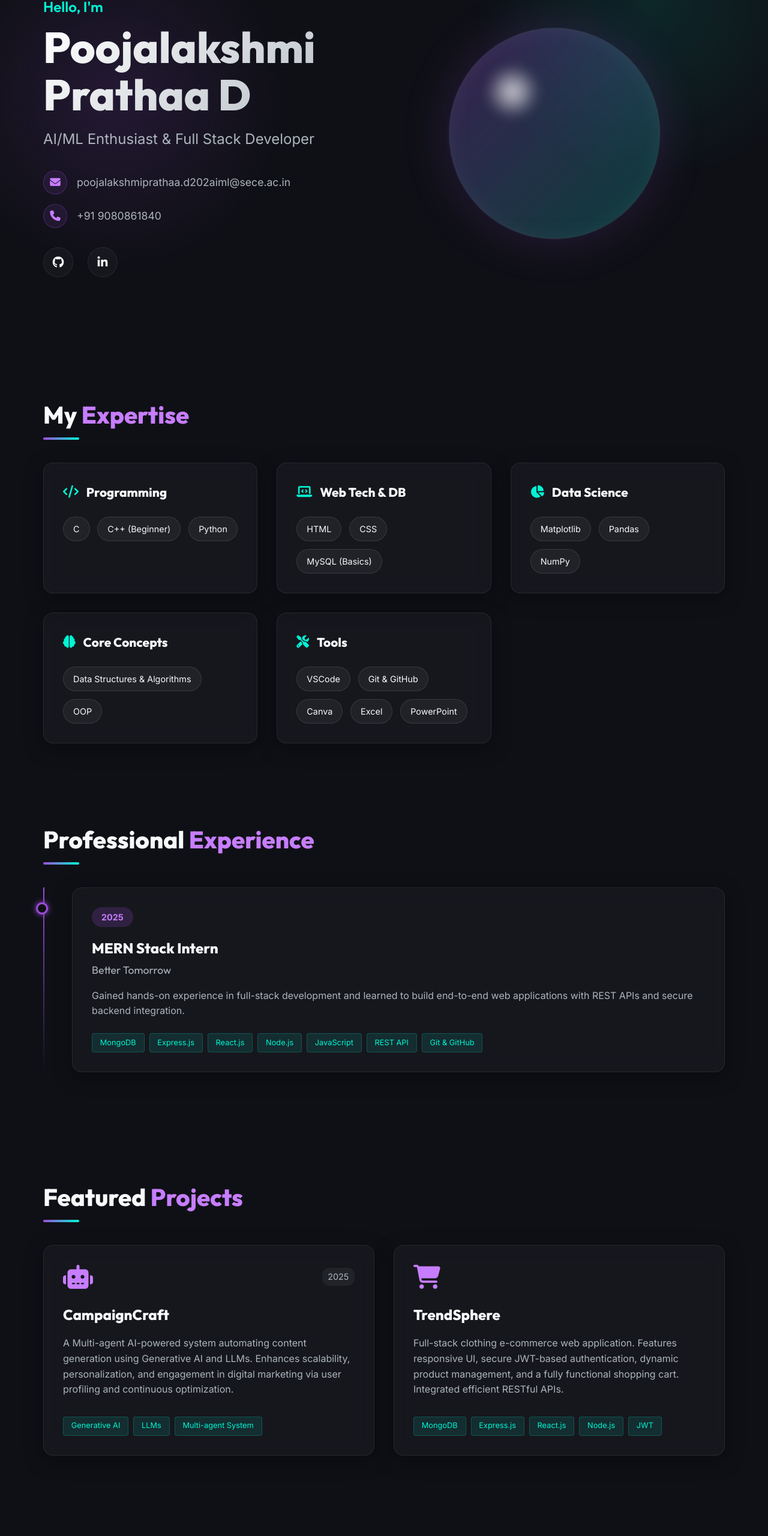
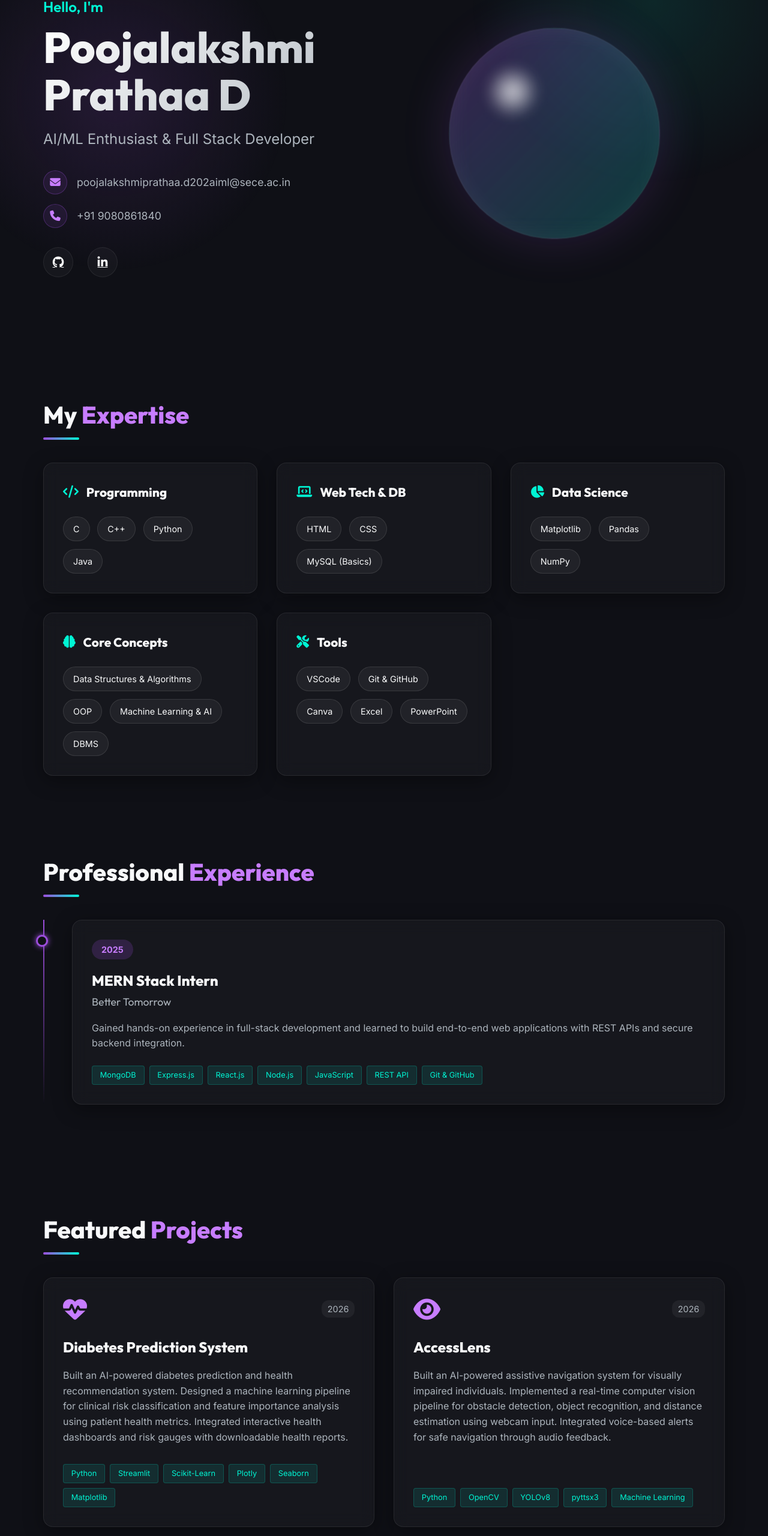
Before and after one commit to Poojalakshmi271/MYPORTFOLIO, a plain HTML site: page index.html in a window 1280 px wide. Shown: the part 237-2797 px from the top of the page at 60% size. Drawn offline with Linux system fonts and the light colour scheme.

Commit message:
Update portfolio with new resume: new projects, skills, achievements, social links

```diff
--- a/index.html
+++ b/index.html
@@ -32,8 +32,8 @@
                     <span class="contact-item"><i class="fas fa-phone"></i> +91 9080861840</span>
                 </div>
                 <div class="social-links">
-                    <a class="social-icon" aria-label="GitHub"><i class="fab fa-github"></i></a>
-                    <a class="social-icon" aria-label="LinkedIn"><i class="fab fa-linkedin-in"></i></a>
+                    <a href="https://github.com/Poojalakshmi271" target="_blank" class="social-icon" aria-label="GitHub"><i class="fab fa-github"></i></a>
+                    <a href="https://www.linkedin.com/in/poojalakshmi-prathaa-d-084698333" target="_blank" class="social-icon" aria-label="LinkedIn"><i class="fab fa-linkedin-in"></i></a>
                 </div>
             </div>
             <div class="hero-graphic">
@@ -47,7 +47,7 @@
             <div class="skills-grid">
                 <div class="skill-category glass-card">
                     <h3><i class="fas fa-code"></i> Programming</h3>
-                    <div class="tags"><span class="tag">C</span><span class="tag">C++ (Beginner)</span><span class="tag">Python</span></div>
+                    <div class="tags"><span class="tag">C</span><span class="tag">C++</span><span class="tag">Python</span><span class="tag">Java</span></div>
                 </div>
                 <div class="skill-category glass-card">
                     <h3><i class="fas fa-laptop-code"></i> Web Tech & DB</h3>
@@ -59,7 +59,7 @@
                 </div>
                 <div class="skill-category glass-card">
                     <h3><i class="fas fa-brain"></i> Core Concepts</h3>
-                    <div class="tags"><span class="tag">Data Structures & Algorithms</span><span class="tag">OOP</span></div>
+                    <div class="tags"><span class="tag">Data Structures & Algorithms</span><span class="tag">OOP</span><span class="tag">Machine Learning &amp; AI</span><span class="tag">DBMS</span></div>
                 </div>
                 <div class="skill-category glass-card">
                     <h3><i class="fas fa-tools"></i> Tools</h3>
@@ -91,20 +91,21 @@
             <div class="projects-grid">
                 <div class="project-card glass-card">
                     <div class="project-header">
-                        <i class="fas fa-robot project-icon"></i>
-                        <span class="project-year">2025</span>
+                        <i class="fas fa-heartbeat project-icon"></i>
+                        <span class="project-year">2026</span>
                     </div>
-                    <h3>CampaignCraft</h3>
-                    <p>A Multi-agent AI-powered system automating content generation using Generative AI and LLMs. Enhances scalability, personalization, and engagement in digital marketing via user profiling and continuous optimization.</p>
-                    <div class="tech-stack"><span>Generative AI</span><span>LLMs</span><span>Multi-agent System</span></div>
+                    <h3>Diabetes Prediction System</h3>
+                    <p>Built an AI-powered diabetes prediction and health recommendation system. Designed a machine learning pipeline for clinical risk classification and feature importance analysis using patient health metrics. Integrated interactive health dashboards and risk gauges with downloadable health reports.</p>
+                    <div class="tech-stack"><span>Python</span><span>Streamlit</span><span>Scikit-Learn</span><span>Plotly</span><span>Seaborn</span><span>Matplotlib</span></div>
                 </div>
                 <div class="project-card glass-card">
                     <div class="project-header">
-                        <i class="fas fa-shopping-cart project-icon"></i>
+                        <i class="fas fa-eye project-icon"></i>
+                        <span class="project-year">2026</span>
                     </div>
-                    <h3>TrendSphere</h3>
-                    <p>Full-stack clothing e-commerce web application. Features responsive UI, secure JWT-based authentication, dynamic product management, and a fully functional shopping cart. Integrated efficient RESTful APIs.</p>
-                    <div class="tech-stack"><span>MongoDB</span><span>Express.js</span><span>React.js</span><span>Node.js</span><span>JWT</span></div>
+                    <h3>AccessLens</h3>
+                    <p>Built an AI-powered assistive navigation system for visually impaired individuals. Implemented a real-time computer vision pipeline for obstacle detection, object recognition, and distance estimation using webcam input. Integrated voice-based alerts for safe navigation through audio feedback.</p>
+                    <div class="tech-stack"><span>Python</span><span>OpenCV</span><span>YOLOv8</span><span>pyttsx3</span><span>Machine Learning</span></div>
                 </div>
             </div>
         </section>
@@ -137,25 +138,25 @@
                     <!-- Coding Profiles -->
                     <h2 class="section-title"><i class="fas fa-code-branch"></i> Coding <span>Profiles</span></h2>
                     <div class="profiles-grid">
-                        <a href="https://leetcode.com" target="_blank" class="profile-card glass-card hover-lift">
+                        <a href="https://leetcode.com/u/poojalakshmiprathaa/" target="_blank" class="profile-card glass-card hover-lift">
                             <i class="fas fa-laptop-code"></i>
                             <div class="profile-info">
                                 <h4>Leetcode</h4>
-                                <p>80+ Problems solved<br>Global Rank: 1,776,490</p>
+                                <p>100+ Problems solved<br>Global Rank: 1,776,490</p>
                             </div>
                         </a>
-                        <a href="https://skillrack.com" target="_blank" class="profile-card glass-card hover-lift">
+                        <a href="https://www.skillrack.com" target="_blank" class="profile-card glass-card hover-lift">
                             <i class="fas fa-layer-group"></i>
                             <div class="profile-info">
                                 <h4>Skill Rack</h4>
-                                <p>700+ Problems | 5+ Certs<br>250+ Bronzes</p>
+                                <p>800+ Problems | 5+ Certs<br>250+ Bronzes</p>
                             </div>
                         </a>
-                        <a href="https://hackerrank.com" target="_blank" class="profile-card glass-card hover-lift">
+                        <a href="https://www.hackerrank.com/profile/poojalakshmipr1" target="_blank" class="profile-card glass-card hover-lift">
                             <i class="fab fa-hackerrank"></i>
                             <div class="profile-info">
                                 <h4>Hackerrank</h4>
-                                <p>10+ Problems solved</p>
+                                <p>25+ Problems solved</p>
                             </div>
                         </a>
                     </div>
@@ -181,6 +182,8 @@
                         <li><span class="list-year">2025</span><span class="list-text">Participated in Paper Presentation at Coimbatore Institute of Technology</span></li>
                         <li><span class="list-year">2025</span><span class="list-text">Participated in Odoo Hackathon by NMIT</span></li>
                         <li><span class="list-year">2026</span><span class="list-text">Participated in 24-Hour Hackathon by Dr.NGP Institute of Technology</span></li>
+                        <li><span class="list-year">2026</span><span class="list-text">Secured Third Prize in Nirmavora Hackathon at M.Kumarasamy College of Engineering</span></li>
+                        <li><span class="list-year">2026</span><span class="list-text">Participated in India Innovates Hackathon</span></li>
                     </ul>
                 </div>
             </div>
```
